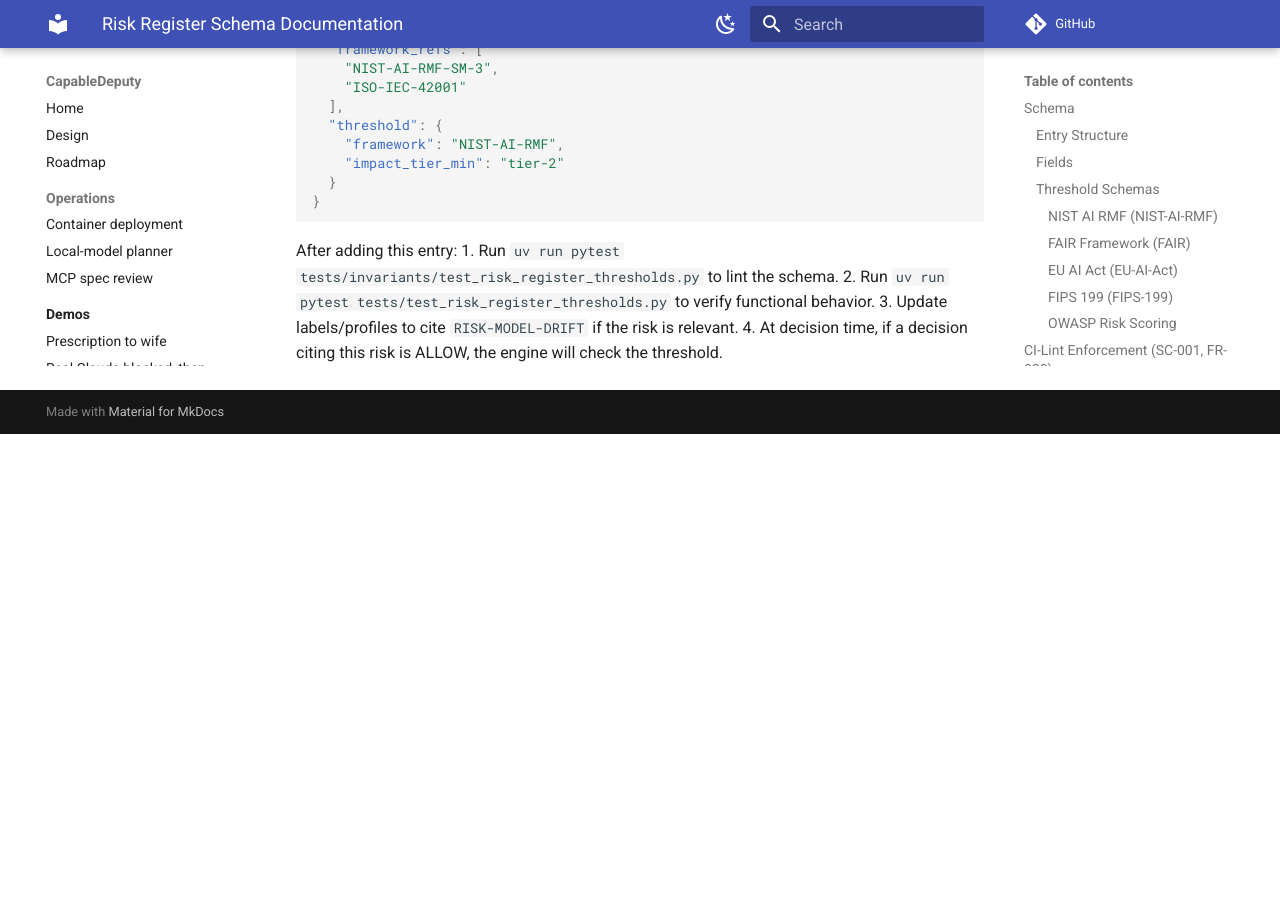
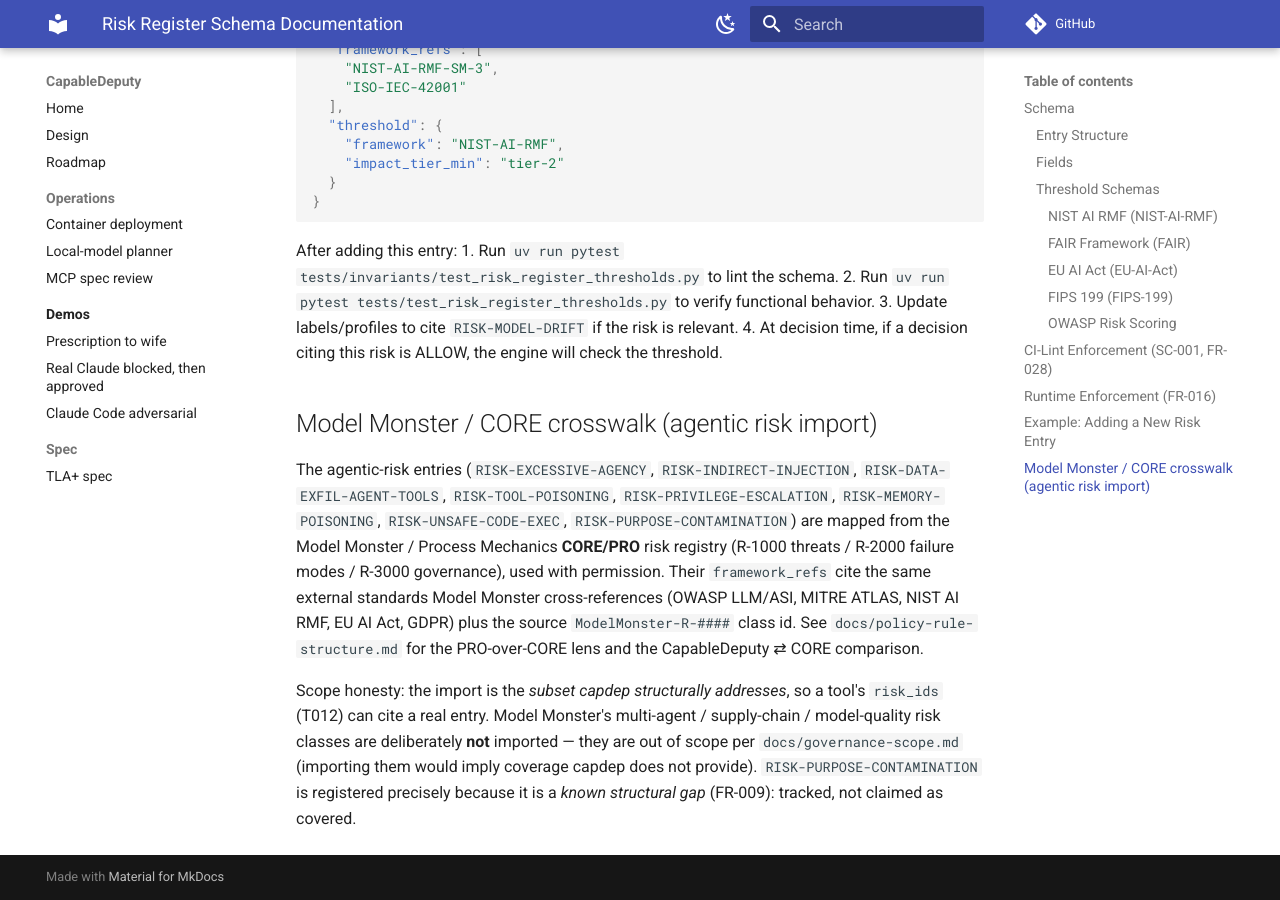
Before and after one commit to marctjones/capabledeputy, an MkDocs documentation site: the page built from docs/risk-register.md, in a window 1280 px wide and 900 px high, scrolled down 2719 px. Built offline with MkDocs 1.6.1 and Material for MkDocs 9.7.7, drawn with Linux system fonts in a browser that asks for light colours; comment, search, counter and statistics services are not loaded; before the commit the page ends 3153 px from its top, so only the background shows below that.

Commit message:
feat(risk): import agentic risk entries from CORE/PRO registry
Add 8 agentic-risk entries (excessive agency, indirect injection, data
exfil via tools, tool poisoning, privilege escalation, memory poisoning,
unsafe code exec, purpose-contamination) mapped from the Model Monster /
Process Mechanics CORE/PRO registry, cross-referenced to OWASP LLM/ASI,
MITRE ATLAS, NIST AI RMF, EU AI Act/GDPR. Lets tool risk_ids (T012) and
residual-risk thresholds (FR-016/028) cite real agentic entries. Only the
subset capdep structurally addresses is imported (scope honesty per
governance-scope.md). SC-001 lint clean (15 entries); full suite green.

Co-Authored-By: Claude Opus 4.8 (1M context) <noreply@anthropic.com>

```diff
--- a/docs/risk-register.md
+++ b/docs/risk-register.md
@@ -115,3 +115,27 @@ After adding this entry:
 2. Run `uv run pytest tests/test_risk_register_thresholds.py` to verify functional behavior.
 3. Update labels/profiles to cite `RISK-MODEL-DRIFT` if the risk is relevant.
 4. At decision time, if a decision citing this risk is ALLOW, the engine will check the threshold.
+
+## Model Monster / CORE crosswalk (agentic risk import)
+
+The agentic-risk entries (`RISK-EXCESSIVE-AGENCY`,
+`RISK-INDIRECT-INJECTION`, `RISK-DATA-EXFIL-AGENT-TOOLS`,
+`RISK-TOOL-POISONING`, `RISK-PRIVILEGE-ESCALATION`,
+`RISK-MEMORY-POISONING`, `RISK-UNSAFE-CODE-EXEC`,
+`RISK-PURPOSE-CONTAMINATION`) are mapped from the Model Monster /
+Process Mechanics **CORE/PRO** risk registry (R-1000 threats / R-2000
+failure modes / R-3000 governance), used with permission. Their
+`framework_refs` cite the same external standards Model Monster
+cross-references (OWASP LLM/ASI, MITRE ATLAS, NIST AI RMF, EU AI Act,
+GDPR) plus the source `ModelMonster-R-####` class id. See
+`docs/policy-rule-structure.md` for the PRO-over-CORE lens and the
+CapableDeputy ⇄ CORE comparison.
+
+Scope honesty: the import is the *subset capdep structurally addresses*,
+so a tool's `risk_ids` (T012) can cite a real entry. Model Monster's
+multi-agent / supply-chain / model-quality risk classes are
+deliberately **not** imported — they are out of scope per
+`docs/governance-scope.md` (importing them would imply coverage capdep
+does not provide). `RISK-PURPOSE-CONTAMINATION` is registered precisely
+because it is a *known structural gap* (FR-009): tracked, not claimed
+as covered.
```
Also changed, not shown: 1 other file.
